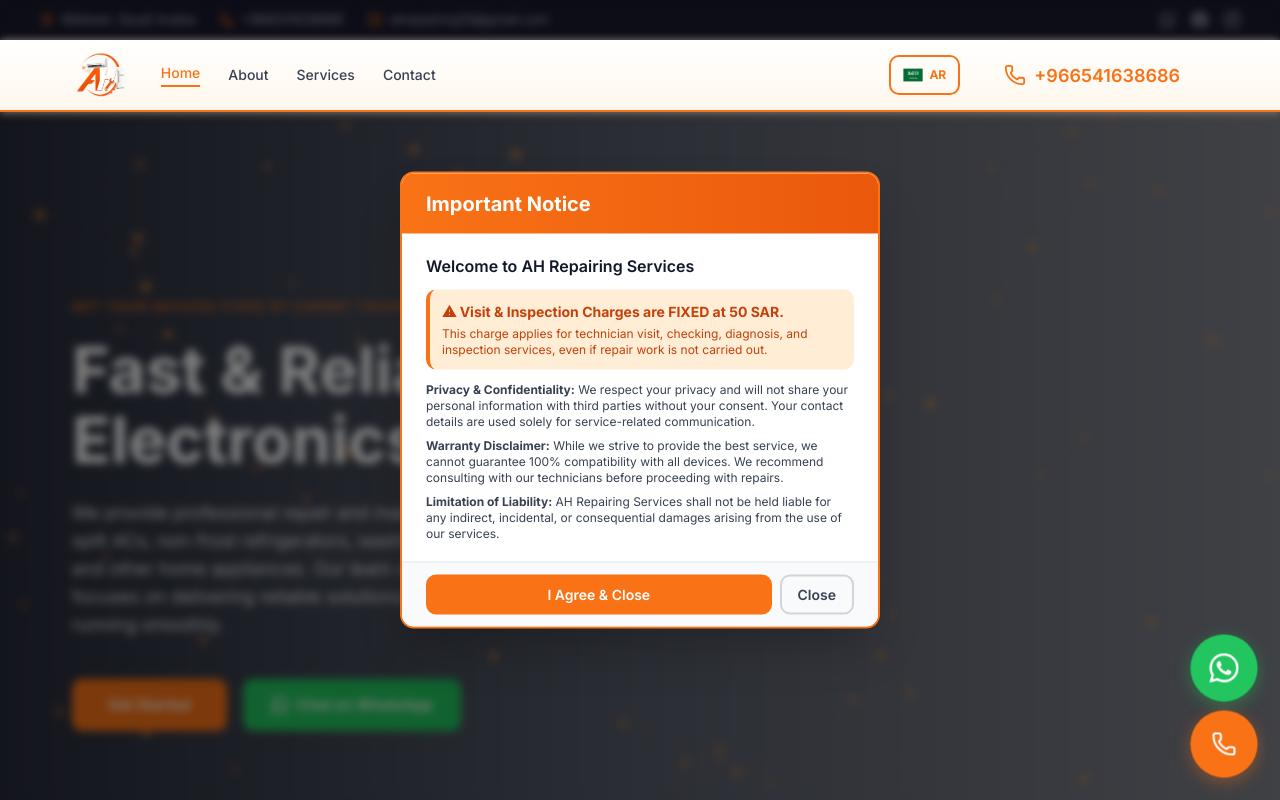
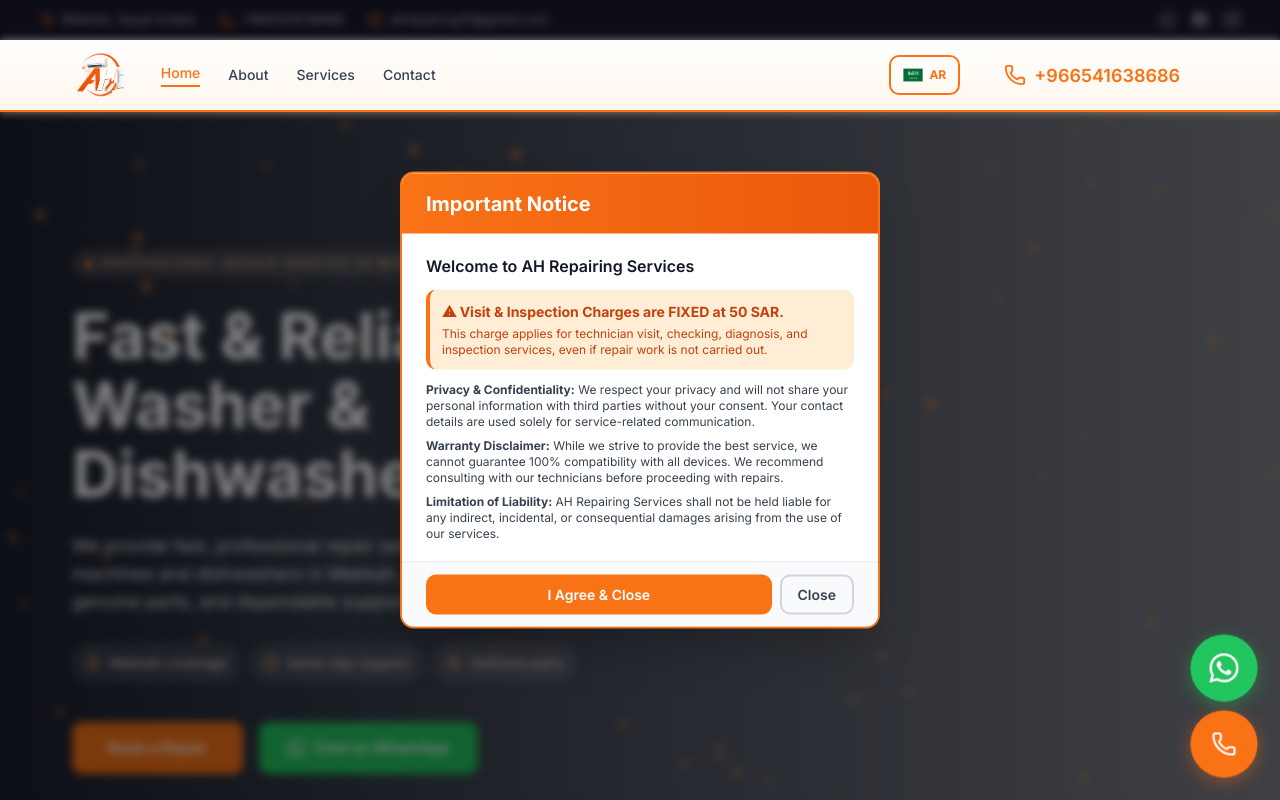
Before and after one commit to AHrepairing/ahrepairing.github.io, a React (Vite) app in the folder app/: page / in a window 1280 px wide. Shown: the top 800 px of the page. Built offline with nearby package versions, Linux system fonts and the light colour scheme.

Commit message:
new chnages applied

```diff
--- a/app/index.html
+++ b/app/index.html
@@ -5,9 +5,9 @@
     <meta name="viewport" content="width=device-width, initial-scale=1.0" />
 
     <!-- ─── Primary SEO ─────────────────────────────────────────────────── -->
-    <title>AH Repairing | AC, Appliance &amp; Kitchen Appliance Repair in Mekkah</title>
-    <meta name="description" content="Expert appliance repair in Mekkah, Saudi Arabia. Split AC, washing machine, oven, refrigerator, dishwasher &amp; kitchen appliance repair. Fast 24/7 service. Call +966541638686." />
-    <meta name="keywords" content="AC repair Mekkah, appliance repair Mekkah, washing machine repair, oven repair, refrigerator repair, dishwasher repair, kitchen appliance repair, split AC repair, home appliance repair Saudi Arabia, AH Repairing" />
+    <title>AH Repairing | Washing Machine &amp; Dishwasher Repair in Mekkah</title>
+    <meta name="description" content="Professional washing machine and dishwasher repair in Mekkah, Saudi Arabia. Fast service, genuine parts, and expert support. Call +966541638686." />
+    <meta name="keywords" content="washing machine repair Mekkah, dishwasher repair Mekkah, washer repair, dishwasher service, appliance repair Mekkah, AH Repairing" />
     <meta name="author" content="AH Repairing" />
     <meta name="robots" content="index, follow" />
     <link rel="canonical" href="https://ahrepairing.com/" />
@@ -21,8 +21,8 @@
     <!-- ─── Open Graph (Facebook / WhatsApp previews) ───────────────────── -->
     <meta property="og:type" content="website" />
     <meta property="og:url" content="https://ahrepairing.com/" />
-    <meta property="og:title" content="AH Repairing | AC, Appliance &amp; Kitchen Appliance Repair in Mekkah" />
-    <meta property="og:description" content="Expert appliance repair in Mekkah, Saudi Arabia. Split AC, washing machine, oven, refrigerator, dishwasher &amp; kitchen appliance repair. Fast 24/7 service. Call +966541638686." />
+    <meta property="og:title" content="AH Repairing | Washing Machine &amp; Dishwasher Repair in Mekkah" />
+    <meta property="og:description" content="Professional washing machine and dishwasher repair in Mekkah, Saudi Arabia. Fast service, genuine parts, and expert support. Call +966541638686." />
     <meta property="og:image" content="https://ahrepairing.com/logo.png" />
     <meta property="og:image:alt" content="AH Repairing Logo" />
     <meta property="og:image:width" content="1200" />
@@ -33,8 +33,8 @@
 
     <!-- ─── Twitter Card ────────────────────────────────────────────────── -->
     <meta name="twitter:card" content="summary_large_image" />
-    <meta name="twitter:title" content="AH Repairing | AC, Appliance &amp; Kitchen Appliance Repair in Mekkah" />
-    <meta name="twitter:description" content="Expert appliance repair in Mekkah, Saudi Arabia. Split AC, washing machine, oven, refrigerator, dishwasher &amp; kitchen appliance repair. Fast 24/7 service." />
+    <meta name="twitter:title" content="AH Repairing | Washing Machine &amp; Dishwasher Repair in Mekkah" />
+    <meta name="twitter:description" content="Professional washing machine and dishwasher repair in Mekkah, Saudi Arabia. Fast service, genuine parts, and expert support." />
     <meta name="twitter:image" content="https://ahrepairing.com/logo.png" />
     <meta name="twitter:image:alt" content="AH Repairing - Appliance Repair in Mekkah" />
 
@@ -62,7 +62,7 @@
       "@context": "https://schema.org",
       "@type": "LocalBusiness",
       "name": "AH Repairing",
-      "description": "Professional repair and maintenance services for split ACs, washing machines, ovens, non-frost refrigerators, dishwashers, and other kitchen appliances in Mekkah, Saudi Arabia.",
+      "description": "Professional washing machine and dishwasher repair services in Mekkah, Saudi Arabia.",
       "url": "https://ahrepairing.com/",
       "logo": "https://ahrepairing.com/logo.png",
       "image": "https://ahrepairing.com/logo.png",
@@ -93,14 +93,10 @@
       },
       "hasOfferCatalog": {
         "@type": "OfferCatalog",
-        "name": "Appliance Repair Services",
+        "name": "Washing Machine & Dishwasher Repair Services",
         "itemListElement": [
-          { "@type": "Offer", "itemOffered": { "@type": "Service", "name": "Split AC Repair" } },
           { "@type": "Offer", "itemOffered": { "@type": "Service", "name": "Washing Machine Repair" } },
-          { "@type": "Offer", "itemOffered": { "@type": "Service", "name": "Oven Repair" } },
-          { "@type": "Offer", "itemOffered": { "@type": "Service", "name": "Non-Frost Refrigerator Repair" } },
-          { "@type": "Offer", "itemOffered": { "@type": "Service", "name": "Dishwasher Repair" } },
-          { "@type": "Offer", "itemOffered": { "@type": "Service", "name": "Other Kitchen Appliances Repair" } }
+          { "@type": "Offer", "itemOffered": { "@type": "Service", "name": "Dishwasher Repair" } }
         ]
       },
       "aggregateRating": {
@@ -145,7 +141,7 @@
       "@type": "WebSite",
       "name": "AH Repairing",
       "url": "https://ahrepairing.com/",
-      "description": "Professional appliance & electronics repair services in Mekkah, Saudi Arabia.",
+      "description": "Professional washing machine and dishwasher repair services in Mekkah, Saudi Arabia.",
       "inLanguage": ["en", "ar"],
       "potentialAction": {
         "@type": "SearchAction",
@@ -163,26 +159,26 @@
       "mainEntity": [
         {
           "@type": "Question",
-          "name": "Do you repair all split AC brands in Mekkah?",
+          "name": "Do you repair washing machines in Mekkah?",
           "acceptedAnswer": {
             "@type": "Answer",
-            "text": "Yes, AH Repairing services all major split AC brands including Samsung, LG, Carrier, Gree, Midea, Daikin, and more. We handle cooling issues, gas refilling, compressor repair, and full AC servicing across Mekkah."
+            "text": "Yes. We repair washing machines for common issues such as drum problems, water leakage, motor faults, vibration, and electrical failures across Mekkah."
           }
         },
         {
           "@type": "Question",
-          "name": "How quickly can you send a technician for appliance repair?",
+          "name": "How quickly can you send a technician for washer repair?",
           "acceptedAnswer": {
             "@type": "Answer",
-            "text": "We offer fast same-day service in most Mekkah areas. Contact us via WhatsApp at +966541638686 to book a technician and we will confirm your appointment time."
+            "text": "We usually offer same-day or next-day service across Mekkah. Contact us via WhatsApp at +966541638686 to confirm your appointment quickly."
           }
         },
         {
           "@type": "Question",
-          "name": "What home appliances do you repair in Mekkah?",
+          "name": "Do you repair dishwashers in Mekkah?",
           "acceptedAnswer": {
             "@type": "Answer",
-            "text": "AH Repairing fixes split air conditioners, washing machines, ovens (gas and electric), non-frost refrigerators, dishwashers, and other kitchen appliances such as blenders, microwaves, coffee machines, water dispensers, and electric kettles. Our certified technicians cover all major home appliances."
+            "text": "Yes. We repair dishwashers for spray arm issues, heater faults, leaks, poor cleaning performance, and cycle failures."
           }
         },
         {
@@ -211,10 +207,10 @@
         },
         {
           "@type": "Question",
-          "name": "How much does appliance repair cost in Mekkah?",
+          "name": "How much does washing machine or dishwasher repair cost in Mekkah?",
           "acceptedAnswer": {
             "@type": "Answer",
-            "text": "Repair costs vary depending on the appliance type and the nature of the fault. We offer competitive and transparent pricing. Contact us for a free diagnosis and quote before any work is carried out."
+            "text": "The cost depends on the fault and required parts. We charge a fixed inspection fee of 50 SAR and provide a clear quote before any repair begins."
           }
         }
       ]
--- a/app/src/i18n/locales/en.json
+++ b/app/src/i18n/locales/en.json
@@ -7,17 +7,22 @@
     "phone": "+966541638686"
   },
   "hero": {
-    "title": "Fast & Reliable Electronics Repair",
-    "subtitle": "Get your devices fixed by expert technicians",
-    "cta": "Get Started",
-    "description": "We provide professional repair and maintenance services for split ACs, non-frost refrigerators, washing machines, ovens, and other home appliances. Our team of skilled technicians focuses on delivering reliable solutions to keep your devices running smoothly.",
+    "title": "Fast & Reliable Washer & Dishwasher Repair",
+    "subtitle": "Professional repair service in Mekkah",
+    "cta": "Book a Repair",
+    "description": "We provide fast, professional repair services for washing machines and dishwashers in Mekkah, with expert technicians, genuine parts, and dependable support.",
+    "trust1": "Mekkah coverage",
+    "trust2": "Same-day support",
+    "trust3": "Genuine parts",
     "expertise": "Expert Team",
     "quality": "Quality Service"
   },
   "about": {
-    "title": "About Us",
+    "title": "About AH Repairing",
     "subtitle": "Who We Are",
-    "description": "At AH Repairing, we specialize in the repair and maintenance of split ACs, non-frost refrigerators, washing machines, ovens, and other household appliances. With a commitment to quality workmanship and customer satisfaction, our experienced technicians provide fast, reliable, and cost-effective solutions to ensure your appliances perform efficiently and reliably for years to come.",
+    "description": "AH Repairing specializes in dependable washing machine and dishwasher repair in Mekkah. We focus on fast diagnosis, quality workmanship, and honest service so your appliances are back to normal quickly.",
+    "badge": "Trusted local service",
+    "badgeText": "Fast visits • Clear quotes • Genuine parts",
     "expertise": "Expert Team",
     "expertiseDesc": "Certified technicians with years of hands-on experience across all major appliance brands.",
     "quality": "Quality Service",
@@ -27,21 +32,21 @@
     "title": "Dishwasher & Washing Machine Repair",
     "subtitle": "What We Do",
     "description": "We specialize in professional repair and maintenance for washing machines and dishwashers, with trusted solutions for everyday household needs.",
-    "acRepair": "Split AC Repairing",
-    "acDesc": "Expert handling of cooling issues, gas refilling, compressor repair, leak detection, and full servicing for all split AC brands.",
+    "acRepair": "Washing Machine Repair",
+    "acDesc": "We inspect and repair drum faults, leaks, motor problems, abnormal vibration, and electrical issues.",
     "washingMachineRepair": "Washing Machine Repair",
     "washingMachineDesc": "We fix drum problems, leaks, motor faults, vibration issues, and electrical failures.",
-    "ovenRepair": "Oven Repair",
-    "ovenDesc": "Gas and electric models. Ignition problems, thermostat repair, heating element replacement.",
-    "fridgeRepair": "Non-Frost Refrigerator Repair",
-    "fridgeDesc": "We fix cooling faults, compressor issues, temperature control, and defrost system problems.",
+    "ovenRepair": "Dishwasher Repair",
+    "ovenDesc": "We fix spray arm problems, heater faults, drainage issues, leaks, and poor wash performance.",
+    "fridgeRepair": "Fast Mekkah Service",
+    "fridgeDesc": "Same-day or next-day support, transparent pricing, and trusted technicians across Mekkah.",
     "dishwasherRepair": "Dishwasher Repair",
     "dishwasherDesc": "We provide spray arm service, address heater problems, fix leaks, and resolve wash cycle failures.",
     "supportedBrandsTitle": "Supported Brands",
     "supportedBrandsDescription": "We support trusted washing machine and dishwasher brands, helping customers get reliable repair solutions for their everyday appliances.",
     "brandPlaceholder": "Add brand image",
-    "kitchenRepair": "Other Kitchen Appliances",
-    "kitchenDesc": "Repair and maintenance for blenders, microwaves, electric kettles, and other kitchen appliances."
+    "kitchenRepair": "Trusted Local Support",
+    "kitchenDesc": "Reliable repairs for households in Mekkah with clear quotes and genuine parts."
   },
   "howWeWork": {
     "title": "How We Work",
--- a/app/src/sections/HeroSection.tsx
+++ b/app/src/sections/HeroSection.tsx
@@ -1,31 +1,50 @@
 import ParticleCanvas from './ParticleCanvas'
+import { Clock3, MapPin, ShieldCheck } from 'lucide-react'
 import { useTranslation } from 'react-i18next'
 
 export default function HeroSection() {
   const { t } = useTranslation()
 
+  const trustPoints = [
+    { key: 'hero.trust1', icon: ShieldCheck },
+    { key: 'hero.trust2', icon: Clock3 },
+    { key: 'hero.trust3', icon: MapPin },
+  ]
+
   return (
     <section id="home" className="relative min-h-[100dvh] overflow-hidden flex items-center">
-      <div className="absolute inset-0 bg-gradient-to-r from-slate-950/85 via-slate-900/70 to-slate-950/50" />
+      <div className="absolute inset-0 bg-gradient-to-r from-slate-950/90 via-slate-900/75 to-slate-950/50" />
 
       <div className="absolute inset-0">
         <ParticleCanvas />
       </div>
 
-      {/* Content */}
-        <div className="relative z-10 max-w-[1200px] mx-auto px-4 sm:px-6 lg:px-8 py-12 sm:py-20 w-full">
-        <div className="max-w-[600px]">
-          <span className="inline-block text-xs font-semibold uppercase tracking-[0.15em] text-orange-500 mb-5">
+      <div className="relative z-10 max-w-[1200px] mx-auto px-4 sm:px-6 lg:px-8 py-12 sm:py-20 w-full">
+        <div className="max-w-[680px]">
+          <span className="inline-flex items-center rounded-full border border-orange-400/30 bg-white/10 px-3 py-1 text-[11px] font-semibold uppercase tracking-[0.25em] text-orange-300 backdrop-blur-sm">
+            <span className="mr-2 h-2 w-2 rounded-full bg-orange-400" />
             {t('hero.subtitle')}
           </span>
 
-          <h1 className="text-white font-bold leading-[1.1]" style={{ fontSize: 'clamp(28px, 5vw, 64px)' }}>
+          <h1 className="mt-6 text-white font-bold leading-[1.08]" style={{ fontSize: 'clamp(30px, 5vw, 66px)' }}>
             {t('hero.title')}
           </h1>
 
-          <p className="mt-6 text-sm sm:text-lg text-white/90 max-w-[520px] leading-relaxed">
+          <p className="mt-6 text-sm sm:text-lg text-white/90 max-w-[560px] leading-relaxed">
             {t('hero.description')}
           </p>
+
+          <div className="mt-7 flex flex-wrap gap-2.5">
+            {trustPoints.map(({ key, icon: Icon }) => (
+              <div
+                key={key}
+                className="flex items-center gap-2 rounded-full border border-white/15 bg-white/10 px-3 py-2 text-sm text-white/90 backdrop-blur-sm"
+              >
+                <Icon size={16} className="text-orange-300" />
+                <span>{t(key)}</span>
+              </div>
+            ))}
+          </div>
 
           <div className="mt-10 flex flex-wrap items-center gap-4">
             <a
```
Also changed, not shown: app/src/i18n/locales/ar.json (+19 -14 lines), app/src/sections/AboutSection.tsx (+7 -1 lines), app/src/sections/ServicesSection.tsx (+18 -6 lines), app/public/manifest.json.
